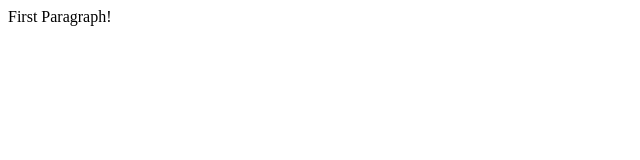
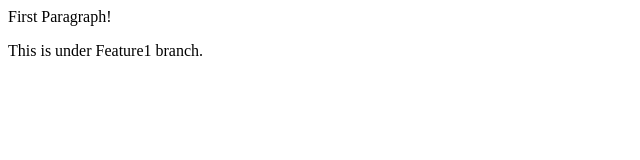
Before and after one commit to sahk8/localrepo, a plain HTML site: page index.html in a window 1280 px wide. Shown: the whole page, without its empty margins (0-640 px from the left). Drawn offline with Linux system fonts and the light colour scheme.

Commit message:
changes in index file under feature1 branch

```diff
--- a/index.html
+++ b/index.html
@@ -4,5 +4,6 @@
     </head>
     <body>
         <p>First Paragraph!</p>
+        <p>This is under Feature1 branch.</p>
     </body>
 </html>
```
